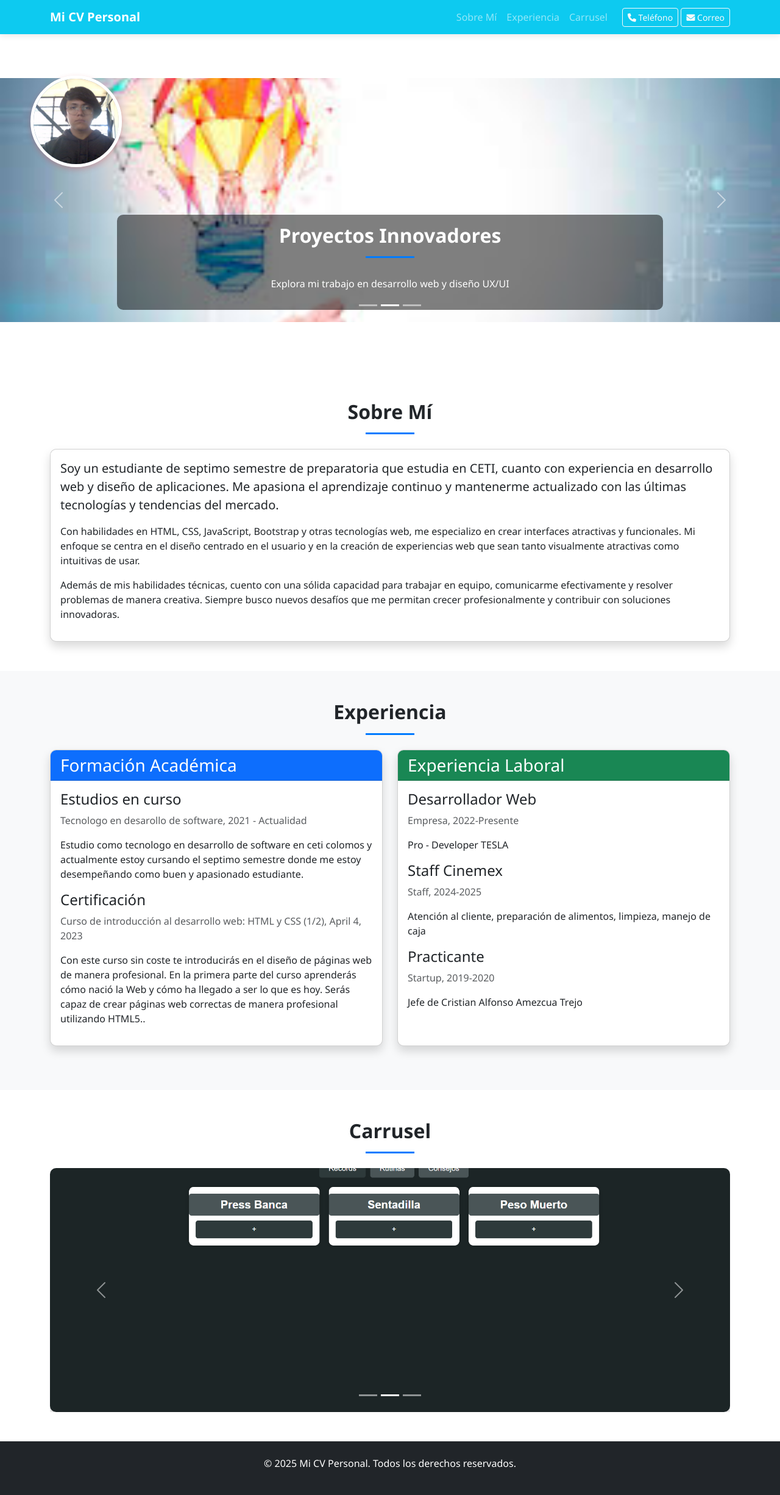
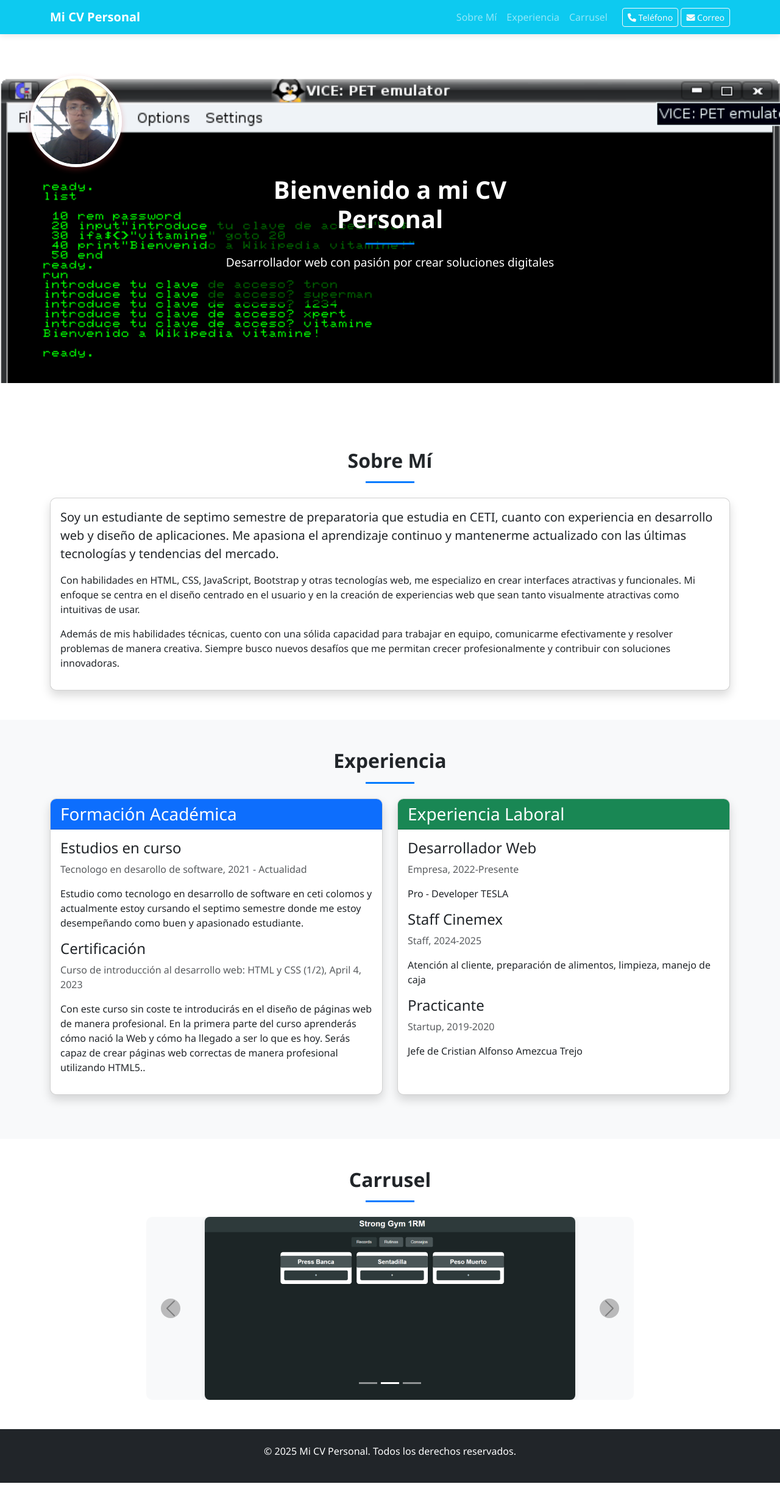
Before and after one commit to Axeladrian475/Programacion_web, a plain HTML site: page index.html in a window 1280 px wide. Shown: the whole page at 61% size. Drawn offline with nearby package versions, Linux system fonts and the light colour scheme.

Commit message:
correcciones de la maestra

```diff
--- a/index.html
+++ b/index.html
@@ -39,48 +39,19 @@
         </div>
     </nav>
 
-        <section id="slider" class="mt-5 pt-4 position-relative">
+    <!-- Reemplazado el slider por un parallax -->
+    <section id="parallax" class="mt-5 pt-4 position-relative">
         <div class="profile-photo-container">
             <img src="img/yo.jpg" class="profile-photo" alt="Foto de Perfil">
         </div>
 
-            <div id="carouselPrincipal" class="carousel slide" data-bs-ride="carousel">
-                <div class="carousel-indicators">
-                    <button type="button" data-bs-target="#carouselPrincipal" data-bs-slide-to="0" class="active" aria-current="true" aria-label="Slide 1"></button>
-                    <button type="button" data-bs-target="#carouselPrincipal" data-bs-slide-to="1" aria-label="Slide 2"></button>
-                    <button type="button" data-bs-target="#carouselPrincipal" data-bs-slide-to="2" aria-label="Slide 3"></button>
-                </div>
-                <div class="carousel-inner">
-                    <div class="carousel-item active">
-                        <img src="img/fondo_codigo.png" class="d-block w-100" alt="Slider 1">
-                        <div class="carousel-caption d-none d-md-block">
+        <div class="parallax-container">
+            <div class="parallax-content">
                 <h2>Bienvenido a mi CV Personal</h2>
                 <p>Desarrollador web con pasión por crear soluciones digitales</p>
+                <div class="parallax-buttons">
                 </div>
             </div>
-                    <div class="carousel-item">
-                        <img src="img/inova.png" class="d-block w-100" alt="Slider 2">
-                        <div class="carousel-caption d-none d-md-block">
-                            <h2>Proyectos Innovadores</h2>
-                            <p>Explora mi trabajo en desarrollo web y diseño UX/UI</p>
-                        </div>
-                    </div>
-                    <div class="carousel-item">
-                        <img src="img/excelencia.png" class="d-block w-100" alt="Slider 3">
-                        <div class="carousel-caption d-none d-md-block">
-                            <h2>Comprometido con la Excelencia</h2>
-                            <p>Creando soluciones que combinan funcionalidad y estética</p>
-                        </div>
-                    </div>
-                </div>
-                <button class="carousel-control-prev" type="button" data-bs-target="#carouselPrincipal" data-bs-slide="prev">
-                    <span class="carousel-control-prev-icon" aria-hidden="true"></span>
-                    <span class="visually-hidden">Anterior</span>
-                </button>
-                <button class="carousel-control-next" type="button" data-bs-target="#carouselPrincipal" data-bs-slide="next">
-                    <span class="carousel-control-next-icon" aria-hidden="true"></span>
-                    <span class="visually-hidden">Siguiente</span>
-                </button>
         </div>
     </section>
 
@@ -172,7 +143,7 @@
     <section id="carrusel" class="py-5">
         <div class="container">
             <h2 class="text-center mb-4">Carrusel</h2>
-            <div id="carruselProyectos" class="carousel slide" data-bs-ride="carousel">
+            <div id="carruselProyectos" class="carousel slide custom-carousel" data-bs-ride="carousel">
                 <div class="carousel-indicators">
                     <button type="button" data-bs-target="#carruselProyectos" data-bs-slide-to="0" class="active"></button>
                     <button type="button" data-bs-target="#carruselProyectos" data-bs-slide-to="1"></button>
@@ -180,21 +151,27 @@
                 </div>
                 <div class="carousel-inner">
                     <div class="carousel-item active">
-                        <img src="img/p1.png" class="d-block w-100" alt="Imagen 1">
+                        <div class="carousel-image-container">
+                            <img src="img/p1.png" class="carousel-img" alt="Imagen 1">
+                        </div>
                     </div>
                     <div class="carousel-item">
-                        <img src="img/p2.png" class="d-block w-100" alt="Imagen 2">
+                        <div class="carousel-image-container">
+                            <img src="img/p2.png" class="carousel-img" alt="Imagen 2">
+                        </div>
                     </div>
                     <div class="carousel-item">
-                        <img src="img/p3.png" class="d-block w-100" alt="Imagen 3">
+                        <div class="carousel-image-container">
+                            <img src="img/p3.png" class="carousel-img" alt="Imagen 3">
+                        </div>
                     </div>
                 </div>
                 <button class="carousel-control-prev" type="button" data-bs-target="#carruselProyectos" data-bs-slide="prev">
-                    <span class="carousel-control-prev-icon"></span>
+                    <span class="carousel-control-prev-icon dark-arrow"></span>
                     <span class="visually-hidden">Anterior</span>
                 </button>
                 <button class="carousel-control-next" type="button" data-bs-target="#carruselProyectos" data-bs-slide="next">
-                    <span class="carousel-control-next-icon"></span>
+                    <span class="carousel-control-next-icon dark-arrow"></span>
                     <span class="visually-hidden">Siguiente</span>
                 </button>
             </div>
--- a/script.js
+++ b/script.js
@@ -37,6 +37,15 @@ document.addEventListener('DOMContentLoaded', function() {
         });
     });
 
+    // Efecto parallax
+    window.addEventListener('scroll', function() {
+        const parallax = document.querySelector('.parallax-container');
+        if (parallax) {
+            let scrollPosition = window.pageYOffset;
+            parallax.style.backgroundPositionY = scrollPosition * 0.5 + 'px';
+        }
+    });
+
     const tooltipTriggerList = [].slice.call(document.querySelectorAll('[data-bs-toggle="tooltip"]'));
     tooltipTriggerList.map(function (tooltipTriggerEl) {
         return new bootstrap.Tooltip(tooltipTriggerEl);
--- a/styles.css
+++ b/styles.css
@@ -63,24 +63,77 @@ section h2:after {
     font-weight: bold;
 }
 
-#slider {
-    margin-bottom: 20px;
+/* Estilos del parallax */
+.parallax-container {
+    height: 500px;
+    background-image: url('img/fondo_codigo.png');
+    background-attachment: fixed;
+    background-position: center;
+    background-repeat: no-repeat;
+    background-size: cover;
+    position: relative;
+    display: flex;
+    align-items: center;
+    justify-content: center;
+    color: white;
+    text-align: center;
 }
 
-.carousel-caption {
-    background: rgba(0, 0, 0, 0.5);
+.parallax-content {
+    background-color: rgba(0, 0, 0, 0.6);
+    padding: 30px;
     border-radius: 10px;
+    max-width: 600px;
+}
+
+.parallax-content h2 {
+    font-size: 2.5rem;
+    margin-bottom: 15px;
+}
+
+.parallax-content p {
+    font-size: 1.2rem;
+    margin-bottom: 25px;
+}
+
+.parallax-buttons {
+    margin-top: 20px;
+}
+
+/* Estilos para el carrusel personalizado */
+.custom-carousel {
+    max-width: 800px;
+    margin: 0 auto;
+}
+
+.carousel-image-container {
+    display: flex;
+    justify-content: center;
+    align-items: center;
+    height: 300px;
+    background-color: #f8f9fa;
+    border-radius: 10px;
+}
+
+.carousel-img {
+    max-height: 100%;
+    max-width: 100%;
+    object-fit: contain;
+    border-radius: 8px;
+    box-shadow: 0 2px 8px rgba(0, 0, 0, 0.1);
+}
+
+/* Flechas negras para el carrusel */
+.dark-arrow {
+    filter: brightness(0);
+    background-color: rgba(255, 255, 255, 0.5);
+    border-radius: 50%;
     padding: 15px;
 }
 
-.carousel-item img {
-    object-fit: cover;
-    height: 400px;
-}
-
-#carruselProyectos .carousel-item img {
-    border-radius: 10px;
-    box-shadow: 0 4px 10px rgba(0, 0, 0, 0.2);
+#carruselProyectos .carousel-control-prev,
+#carruselProyectos .carousel-control-next {
+    width: 10%;
 }
 
 .btn-contact {
@@ -98,8 +151,8 @@ section h2:after {
         margin-bottom: 20px;
     }
 
-    .carousel-item img {
-        height: 250px;
+    .parallax-container {
+        height: 350px;
     }
 
     .profile-photo-container {
@@ -108,4 +161,13 @@ section h2:after {
         top: 10px;
         left: 20px;
     }
+
+    .parallax-content {
+        padding: 15px;
+        max-width: 90%;
+    }
+
+    .carousel-image-container {
+        height: 200px;
+    }
 }
```
Lines whose indentation alone changed are shown as unchanged.
